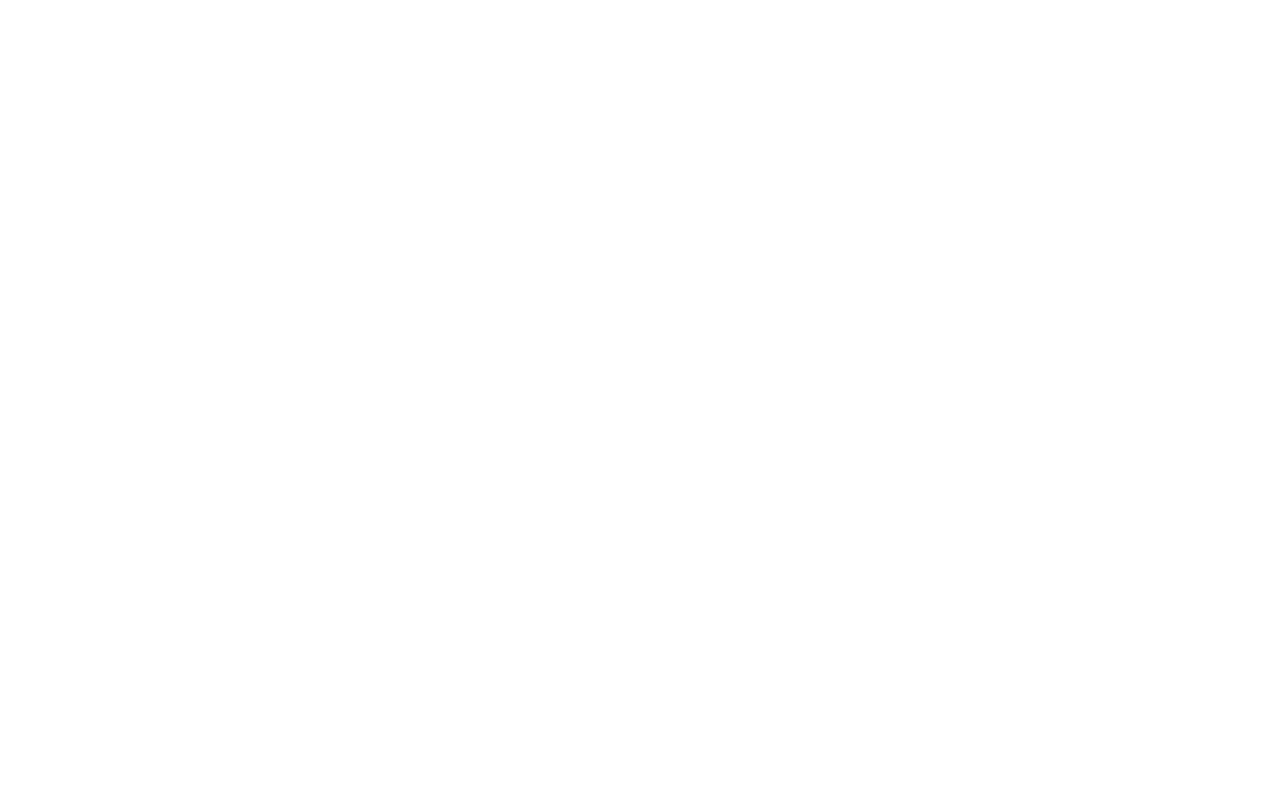
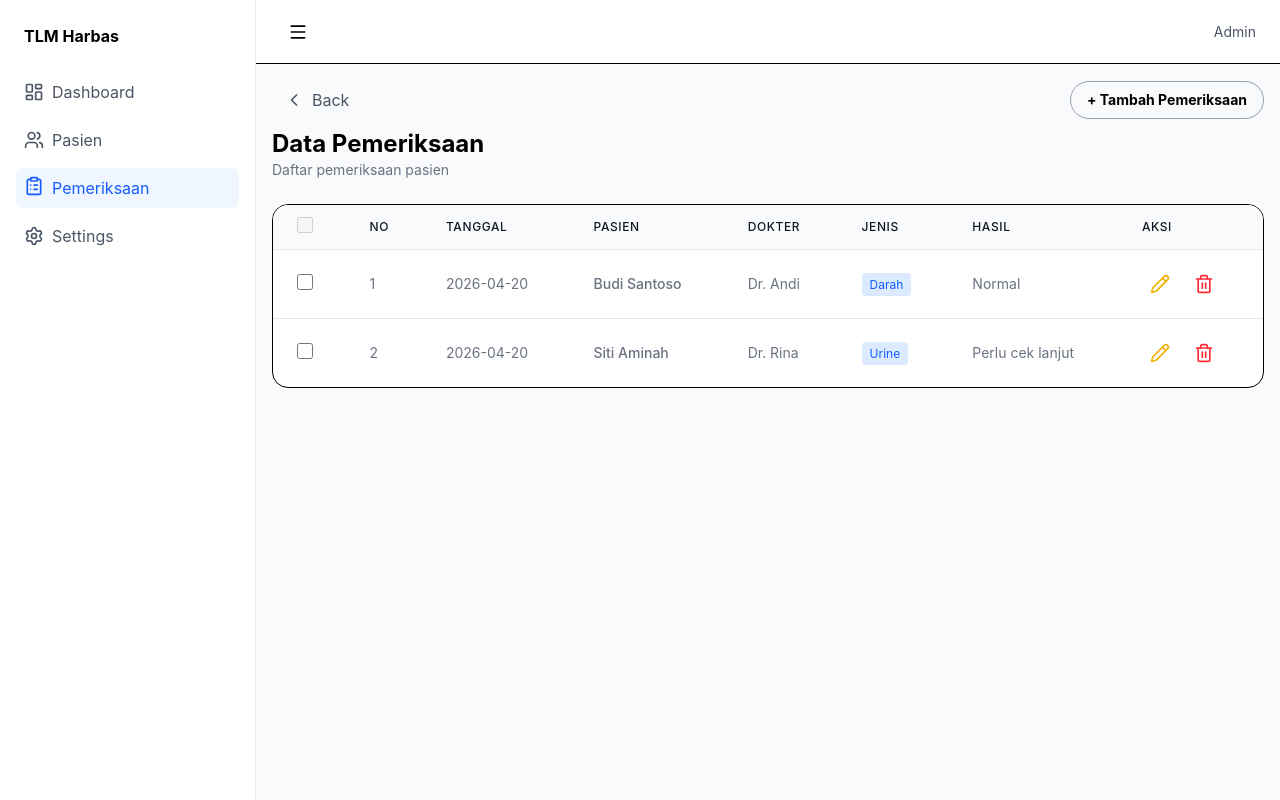
Before and after one commit to HAGESAN55/react-tlm, a React (Vite) app: page /Pemeriksaan in a window 1280 px wide. Before the commit this address had no page. Built offline with nearby package versions, Linux system fonts and the light colour scheme.

Commit message:
Tambah Page pemeriksaan dan tombol aksi

```diff
--- a/src/components/layout/Navbar.tsx
+++ b/src/components/layout/Navbar.tsx
@@ -1,4 +1,4 @@
-import { Menu } from 'lucide-react';
+import { Menu, ChevronLeft } from 'lucide-react';
 
 type Props = {
   collapsed: boolean;
@@ -8,7 +8,6 @@
 function Navbar({ collapsed, setCollapsed }: Props) {
   return (
     <div className="h-16 bg-white border-b flex items-center justify-between px-6">
-
       <button
         onClick={() => setCollapsed(!collapsed)}
         className="p-2 rounded-lg hover:bg-gray-100"
--- a/src/components/layout/Sidebar.tsx
+++ b/src/components/layout/Sidebar.tsx
@@ -1,7 +1,8 @@
 import {
   Users,
   LayoutDashboard,
-  Settings
+  Settings,
+  ClipboardList
 } from 'lucide-react';
 import { NavLink } from 'react-router-dom';
 import cn from "../../lib/utils";
@@ -52,6 +53,31 @@
           {!collapsed && <span>Pasien</span>}
         </NavLink>
 
+        <NavLink
+          to="/Pemeriksaan"
+          className={({ isActive }) =>
+            `flex item-center gap-2 p-2 rounded-lg transition ${isActive ? "bg-blue-50 text-blue-600" : "text-gray-600 hover:bg-gray-100"}`}
+        >
+          <ClipboardList className="w-5 h-5" />
+          {!collapsed && <span>Pemeriksaan</span>}
+        </NavLink>
+
+
+
+        <NavLink
+          to="/settings"
+          className={({ isActive }) =>
+            `flex items-center gap-2 p-2 rounded-lg transition ${
+              isActive
+                ? "bg-blue-50 text-blue-600"
+                : "text-gray-600 hover:bg-gray-100"
+            }`
+          }
+        >
+          <Settings className="w-5 h-5" />
+          {!collapsed && <span>Settings</span>}
+        </NavLink>
+
       </nav>
     </aside>
   );
--- /dev/null
+++ b/src/components/ui/Table.tsx
@@ -0,0 +1 @@
+import React from 'react';
--- a/src/pages/Dashboard.tsx
+++ b/src/pages/Dashboard.tsx
@@ -12,7 +12,7 @@
           <p className="text-gray-500 mt-2">Welcome, User!</p>
         </div>
       <div className="grid grid-cols-1 md:grid-cols-3 gap-6">
-        <a href="/" className="hover:scale-101 transition-transform">
+        <a href="/Pasien" className="hover:scale-101 transition-transform">
           <Card
           title="Total Pasien"
           value="1,245"
@@ -25,7 +25,7 @@
           value="$12,340"
           icon={<Activity className="w-6 h-6 text-green-500" />} />
         </a>
-        <a href="/" className="hover:scale-101 transition-transform">
+        <a href="/Pemeriksaan" className="hover:scale-101 transition-transform">
           <Card
           title="Pemeriksaan"
           value="320"
--- a/src/pages/Pasien.tsx
+++ b/src/pages/Pasien.tsx
@@ -1,3 +1,4 @@
+import { ChevronLeft, Pencil, Trash2 } from 'lucide-react';
 import Layout from "../components/layout/Layout";
 
     type Pasien = {
@@ -36,6 +37,12 @@
     return (
         <Layout>
             <div className="mb-8">
+                <button
+                    onClick={() => window.history.back()}
+                    className="flex items-center gap-2 text-gray-600 hover:text-black hover:bg-gray-100 px-3 py-2 rounded-lg transition">
+                    <ChevronLeft className="w-5 h-5" />
+                    Back
+                </button>
                 <h1 className="text-2xl font-bold">Data Pasien</h1>
                 <p className="text-gray-500  mt-1">
                     Daftar Pasien yang telah terdaftar.
@@ -53,11 +60,12 @@
                             <th className="px-6 py-3 text-left text-xs font-medium text-gray-900 uppercase tracking-wider">Kategori</th>
                             <th className="px-6 py-3 text-left text-xs font-medium text-gray-900 uppercase tracking-wider">Gender</th>
                             <th className="px-6 py-3 text-left text-xs font-medium text-gray-900 uppercase tracking-wider">Doktor</th>
+                            <th className="px-6 py-3 text-left text-xs font-medium text-gray-900 uppercase tracking-wider">Action</th>
                         </tr>
                     </thead>
                     <tbody className="bg-white divide-y divide-gray-200">
                         {data.map((pasien) => (
-                            <tr key={pasien.id}>
+                            <tr key={pasien.id} className="hover:bg-gray-100 transition-colors">
                                 <td className="px-6 py-4 whitespace-nowrap text-sm text-gray-500">{pasien.id}</td>
                                 <td className="px-6 py-4 whitespace-nowrap text-sm text-gray-500">{pasien.tgl}</td>
                                 <td className="px-6 py-4 whitespace-nowrap text-sm text-gray-500">{pasien.noreg}</td>
@@ -65,6 +73,16 @@
                                 <td className="px-6 py-4 whitespace-nowrap text-sm text-gray-500">{pasien.kategori}</td>
                                 <td className="px-6 py-4 whitespace-nowrap text-sm text-gray-500">{pasien.gender}</td>
                                 <td className="px-6 py-4 whitespace-nowrap text-sm text-gray-500">{pasien.doktor}</td>
+                                <td className="px-6 py-4 whitespace-nowrap text-sm text-gray-500">
+                                    <div className="flex items-center gap-2">
+                                        <a href="/Pasien" className="text-yellow-500 hover:text-yellow-700">
+                                            <Pencil className="w-5 h-5" />
+                                        </a>
+                                        <button className="text-red-500 hover:text-red-700 ml-4">
+                                            <Trash2 className="w-5 h-5" />
+                                        </button>
+                                    </div>
+                                </td>
                             </tr>
                         ))}
                     </tbody>
--- /dev/null
+++ b/src/pages/Pemeriksaan.tsx
@@ -0,0 +1,127 @@
+import Layout from "../components/layout/Layout";
+import { Pencil, Trash2, ChevronLeft } from "lucide-react";
+
+type Pemeriksaan = {
+  id: number;
+  tanggal: string;
+  pasien: string;
+  dokter: string;
+  jenis: string;
+  hasil: string;
+};
+
+export default function PemeriksaanPage() {
+  const data: Pemeriksaan[] = [
+    {
+      id: 1,
+      tanggal: "2026-04-20",
+      pasien: "Budi Santoso",
+      dokter: "Dr. Andi",
+      jenis: "Darah",
+      hasil: "Normal",
+    },
+    {
+      id: 2,
+      tanggal: "2026-04-20",
+      pasien: "Siti Aminah",
+      dokter: "Dr. Rina",
+      jenis: "Urine",
+      hasil: "Perlu cek lanjut",
+    },
+  ];
+
+  return (
+    <Layout>
+        <div className="flex justify-between items-center mb-2">
+                <button
+                    onClick={() => window.history.back()}
+                    className="flex items-center gap-2 text-gray-600 hover:text-black hover:bg-gray-100 px-3 py-2 rounded-lg transition">
+                    <ChevronLeft className="w-5 h-5" />
+                    Back
+                </button>
+                <a
+                href="/pemeriksaan/tambah"
+                className="font-bold border border-gray-400 px-4 py-2 rounded-full text-sm hover:bg-blue-600 hover:text-white transition"
+            >
+            + Tambah Pemeriksaan
+          </a>
+        </div>
+      <div className="space-y-6">
+
+        {/* Header */}
+        <div className="flex justify-between items-center">
+          <div>
+            <h1 className="text-2xl font-bold">Data Pemeriksaan</h1>
+            <p className="text-gray-500 text-sm">
+              Daftar pemeriksaan pasien
+            </p>
+          </div>
+
+
+        </div>
+
+        {/* Table */}
+        <div className="bg-white rounded-2xl border overflow-hidden">
+          <table className="w-full text-sm">
+            <thead className="bg-gray-50 text-gray-600">
+              <tr>
+                <th className="px-6 py-3 text-left text-xs font-medium text-gray-900 uppercase tracking-wider">
+                    <input type="checkbox" className="w-4 h-4" disabled/>
+                </th>
+                <th className="px-6 py-3 text-left text-xs font-medium text-gray-900 uppercase tracking-wider">No</th>
+                <th className="px-6 py-3 text-left text-xs font-medium text-gray-900 uppercase tracking-wider">Tanggal</th>
+                <th className="px-6 py-3 text-left text-xs font-medium text-gray-900 uppercase tracking-wider">Pasien</th>
+                <th className="px-6 py-3 text-left text-xs font-medium text-gray-900 uppercase tracking-wider">Dokter</th>
+                <th className="px-6 py-3 text-left text-xs font-medium text-gray-900 uppercase tracking-wider">Jenis</th>
+                <th className="px-6 py-3 text-left text-xs font-medium text-gray-900 uppercase tracking-wider">Hasil</th>
+                <th className="px-6 py-3 text-left text-xs font-medium text-gray-900 uppercase tracking-wider">Aksi</th>
+              </tr>
+            </thead>
+
+            <tbody className="bg white divide-y divide-gray-200">
+              {data.map((item, index) => (
+                <tr key={item.id} className="border-t hover:bg-gray-50">
+                  <td className="px-6 py-4 whitespace-nowrap text-sm text-gray-500">
+                    <input type="checkbox" className="w-4 h-4" />
+                  </td>
+                  <td className="px-6 py-4 whitespace-nowrap text-sm text-gray-500">{index + 1}</td>
+                  <td className="px-6 py-4 whitespace-nowrap text-sm text-gray-500">{item.tanggal}</td>
+                  <td className="px-6 py-4 whitespace-nowrap text-sm text-gray-500 font-medium">{item.pasien}</td>
+                  <td className="px-6 py-4 whitespace-nowrap text-sm text-gray-500">{item.dokter}</td>
+                  <td className="px-6 py-4 whitespace-nowrap text-sm text-gray-500">
+                    <span className="bg-blue-100 text-blue-600 px-2 py-1 rounded text-xs">
+                      {item.jenis}
+                    </span>
+                  </td>
+                  <td className="px-6 py-4 whitespace-nowrap text-sm text-gray-500">{item.hasil}</td>
+
+                  {/* Actions */}
+                  <td className="px-6 py-4 whitespace-nowrap text-sm text-gray-500">
+                    <div className="flex items-center gap-2">
+                      <a
+                        href="/pemeriksaan/edit"
+                        className="p-2 text-yellow-500 hover:bg-yellow-50 rounded"
+                        title="Edit"
+                      >
+                        <Pencil className="w-5 h-5" />
+                      </a>
+
+                      <button
+                        className="p-2 text-red-500 hover:bg-red-50 rounded"
+                        title="Hapus"
+                      >
+                        <Trash2 className="w-5 h-5" />
+                      </button>
+                    </div>
+                  </td>
+
+                </tr>
+              ))}
+            </tbody>
+          </table>
+        </div>
+
+      </div>
+    </Layout>
+  );
+}
--- a/src/routes/index.tsx
+++ b/src/routes/index.tsx
@@ -1,6 +1,7 @@
 import {BrowserRouter, Routes, Route} from 'react-router-dom';
 import Dashboard from '../pages/Dashboard';
 import Pasien from '../pages/Pasien';
+import PemeriksaanPage from '../pages/Pemeriksaan';
 
 
 export default function AppRouter() {
@@ -9,6 +10,7 @@
       <Routes>
         <Route path="/" element={<Dashboard />} />
         <Route path="/Pasien" element={<Pasien />} />
+        <Route path="/Pemeriksaan" element={<PemeriksaanPage />} />
       </Routes>
     </BrowserRouter>
   );
```
